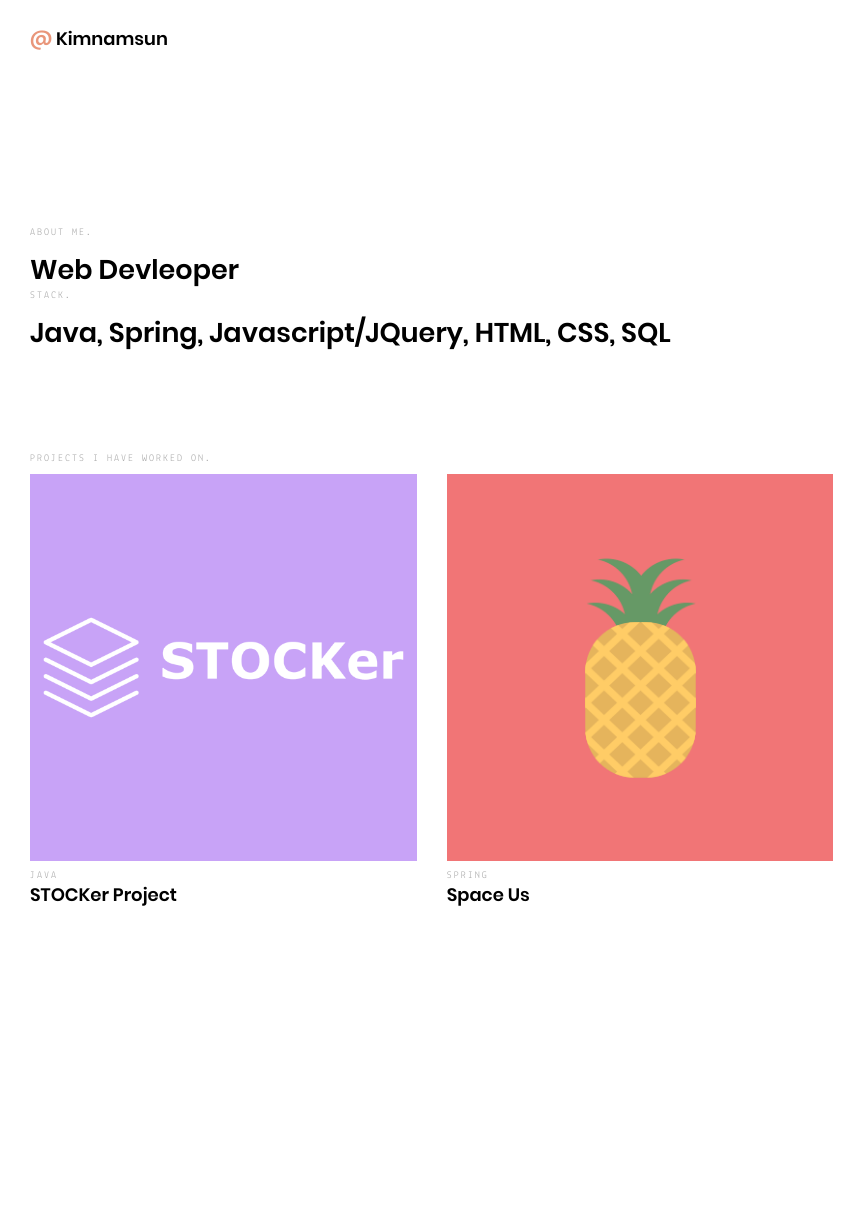
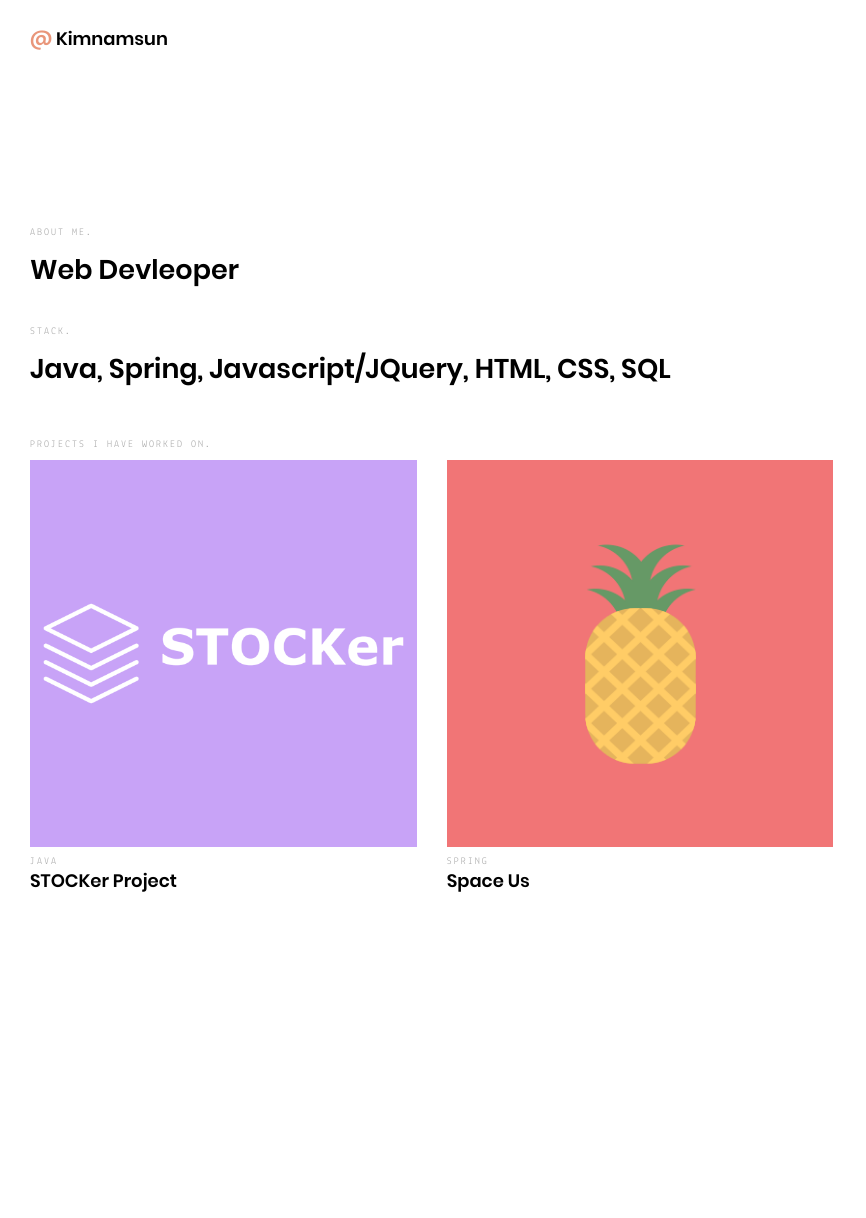
Before and after one commit to kimnamsun/kimnamsun.github.io, a Jekyll site: the page built from index.html, in a window 1280 px wide. Shown: the whole page, without its empty margins (0-866 px from the left). Built offline with Jekyll 4.4.1, drawn with Linux system fonts in a browser that asks for light colours.

Commit message:
update index css

```diff
--- a/index.html
+++ b/index.html
@@ -17,12 +17,10 @@
 				<h2>About me.</h2>
 				<p>Web Devleoper</p>
 			</div>
-		<section class="intro">
-			<div class="container">
+			<div class="container" style="margin-top: 2em">
 				<h2>Stack.</h2>
 				<p>Java, Spring, Javascript/JQuery, HTML, CSS, SQL</p>
 			</div>
-		</section>
 		</section>
 		<section class="projects">
 			<div class="container">
```
